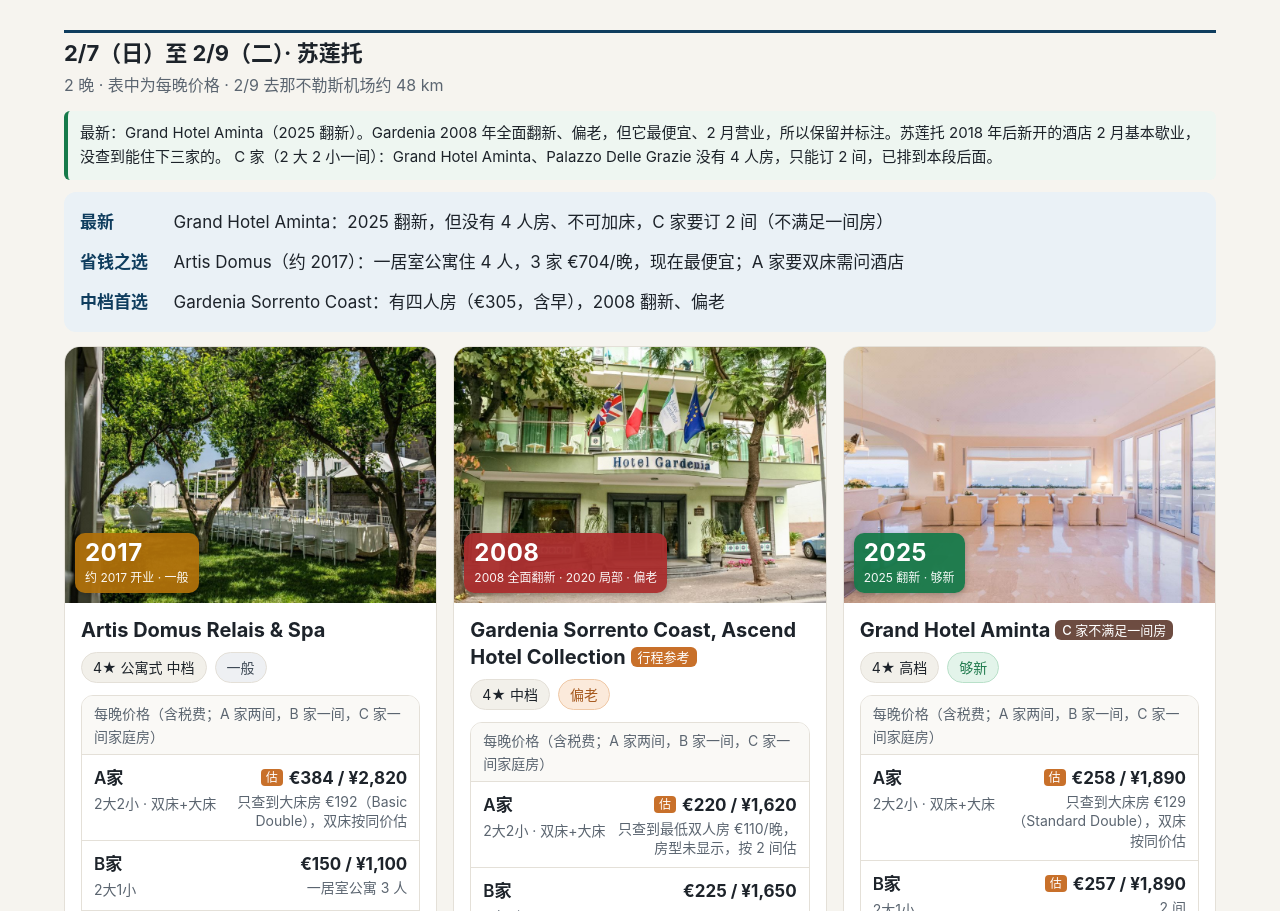
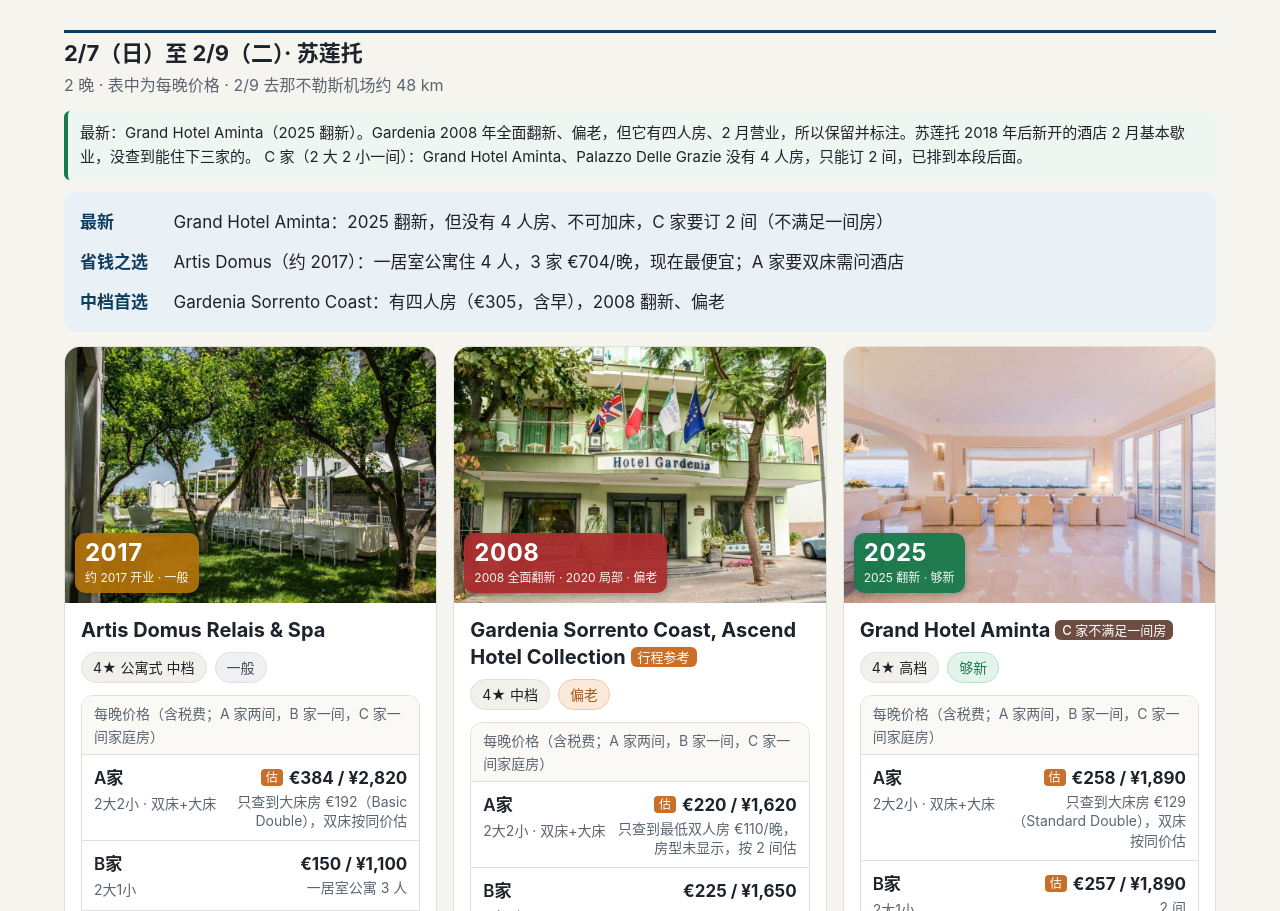
Before and after one commit to JKamiy/italy-family-hotels-2027, a plain HTML site: page index.html in a window 1280 px wide. Shown: the part 5700-6611 px from the top of the page. Drawn offline with Linux system fonts and the light colour scheme.

Commit message:
Sorrento note wording

```diff
--- a/index.html
+++ b/index.html
@@ -113,7 +113,7 @@ footer{margin-top:36px;font-size:14px;color:var(--mut);text-align:center}
 <div class="tags"><span class="tier">4★ 中档</span><span class="st mid">一般</span></div>
 <div class="prices"><div class="ph">每晚价格（含税费；A 家两间，B 家一间，C 家一间家庭房）</div><div class="fam"><div class="fl"><span class="fn">A家</span><span class="fc">2大2小 · 双床+大床</span></div><div class="fp"><b>€222 / ¥1,630</b><small>标准双床 €111 + 标准大床 €111</small></div></div><div class="fam"><div class="fl"><span class="fn">B家</span><span class="fc">2大1小</span></div><div class="fp"><b>€190 / ¥1,390</b><small>海景高级大床房（3 人）</small></div></div><div class="fam"><div class="fl"><span class="fn">C家</span><span class="fc">2大2小 · 一间家庭房</span></div><div class="fp"><b>€165 / ¥1,210</b><small>4 人价，房型未显示</small></div></div><div class="fam tot"><div class="fl"><span class="fn">3 家合计</span><span class="fc">每晚</span></div><div class="fp"><b>€577 / ¥4,240</b></div></div></div>
 <dl><dt>开业 / 翻新</dt><dd>开业 2011，2025 年新增屋顶水疗区</dd><dt>评分</dt><dd>Google 4.2/5（2.0K）</dd><dt>交通</dt><dd>在菲乌米奇诺镇海边运河口，到 T3 车程约 15 分钟，打车一口价约 €35；酒店接驳车 €7/人、约半小时一班，需在前台预约；有室内停车场（€10/天），大巴可到门口；次日去那不勒斯约 240 km</dd><dt>推荐理由</dt><dd>换掉 2006 年开业的 Hilton Garden Inn（偏老、原行程参考酒店）：比它新、每晚便宜约 €200，有标准双床和大床房，屋顶泳池看海；但 19:10 落地后要多坐 15 分钟车</dd><dt>小红书口碑</dt><dd>小红书暂无相关笔记</dd><dt>携程中文点评</dt><dd>离海边近、房间干净，有人说适合家庭出游；去机场接驳车 €7/人、约半小时一班需预约，打车约 €35；早餐简单，有人觉得前台态度生硬</dd></dl>
-<div class="links"><a class="btn" href="https://www.trip.com/hotels/detail/?hotelId=763969&amp;checkIn=2027-02-06&amp;checkOut=2027-02-07&amp;adult=2&amp;children=2&amp;ages=8,8&amp;crn=1&amp;curr=CNY" target="_blank" rel="noopener">Trip.com 查看 ›</a><a class="btn sec" href="https://www.hoteltiberfiumicino.it/en/" target="_blank" rel="noopener">酒店官网 ›</a><a class="btn sec" href="https://hotels.ctrip.com/hotels/763969.html" target="_blank" rel="noopener">携程点评 ›</a></div></div></article></div></section><section id="sor"><h2>2/7（日）至 2/9（二）· 苏莲托</h2><p class="sub">2 晚 · 表中为每晚价格 · 2/9 去那不勒斯机场约 48 km</p><p class="newnote">最新：Grand Hotel Aminta（2025 翻新）。Gardenia 2008 年全面翻新、偏老，但它最便宜、2 月营业，所以保留并标注。苏莲托 2018 年后新开的酒店 2 月基本歇业，没查到能住下三家的。 C 家（2 大 2 小一间）：Grand Hotel Aminta、Palazzo Delle Grazie 没有 4 人房，只能订 2 间，已排到本段后面。</p><div class="picks"><ul><li><b>最新</b>Grand Hotel Aminta：2025 翻新，但没有 4 人房、不可加床，C 家要订 2 间（不满足一间房）</li><li><b>省钱之选</b>Artis Domus（约 2017）：一居室公寓住 4 人，3 家 €704/晚，现在最便宜；A 家要双床需问酒店</li><li><b>中档首选</b>Gardenia Sorrento Coast：有四人房（€305，含早），2008 翻新、偏老</li></ul></div><div class="grid"><article class="card" data-year="2017" data-total="704" data-st="一般" data-ok="1">
+<div class="links"><a class="btn" href="https://www.trip.com/hotels/detail/?hotelId=763969&amp;checkIn=2027-02-06&amp;checkOut=2027-02-07&amp;adult=2&amp;children=2&amp;ages=8,8&amp;crn=1&amp;curr=CNY" target="_blank" rel="noopener">Trip.com 查看 ›</a><a class="btn sec" href="https://www.hoteltiberfiumicino.it/en/" target="_blank" rel="noopener">酒店官网 ›</a><a class="btn sec" href="https://hotels.ctrip.com/hotels/763969.html" target="_blank" rel="noopener">携程点评 ›</a></div></div></article></div></section><section id="sor"><h2>2/7（日）至 2/9（二）· 苏莲托</h2><p class="sub">2 晚 · 表中为每晚价格 · 2/9 去那不勒斯机场约 48 km</p><p class="newnote">最新：Grand Hotel Aminta（2025 翻新）。Gardenia 2008 年全面翻新、偏老，但它有四人房、2 月营业，所以保留并标注。苏莲托 2018 年后新开的酒店 2 月基本歇业，没查到能住下三家的。 C 家（2 大 2 小一间）：Grand Hotel Aminta、Palazzo Delle Grazie 没有 4 人房，只能订 2 间，已排到本段后面。</p><div class="picks"><ul><li><b>最新</b>Grand Hotel Aminta：2025 翻新，但没有 4 人房、不可加床，C 家要订 2 间（不满足一间房）</li><li><b>省钱之选</b>Artis Domus（约 2017）：一居室公寓住 4 人，3 家 €704/晚，现在最便宜；A 家要双床需问酒店</li><li><b>中档首选</b>Gardenia Sorrento Coast：有四人房（€305，含早），2008 翻新、偏老</li></ul></div><div class="grid"><article class="card" data-year="2017" data-total="704" data-st="一般" data-ok="1">
 <div class="pic"><img src="images/sor2.jpg" alt="Artis Domus Relais &amp; Spa 酒店照片（来自 Trip.com）" loading="lazy" width="960" height="660"><div class="yb mid"><b>2017</b><span>约 2017 开业 · 一般</span></div></div>
 <div class="cb"><h3>Artis Domus Relais &amp; Spa</h3>
 <div class="tags"><span class="tier">4★ 公寓式 中档</span><span class="st mid">一般</span></div>
```
